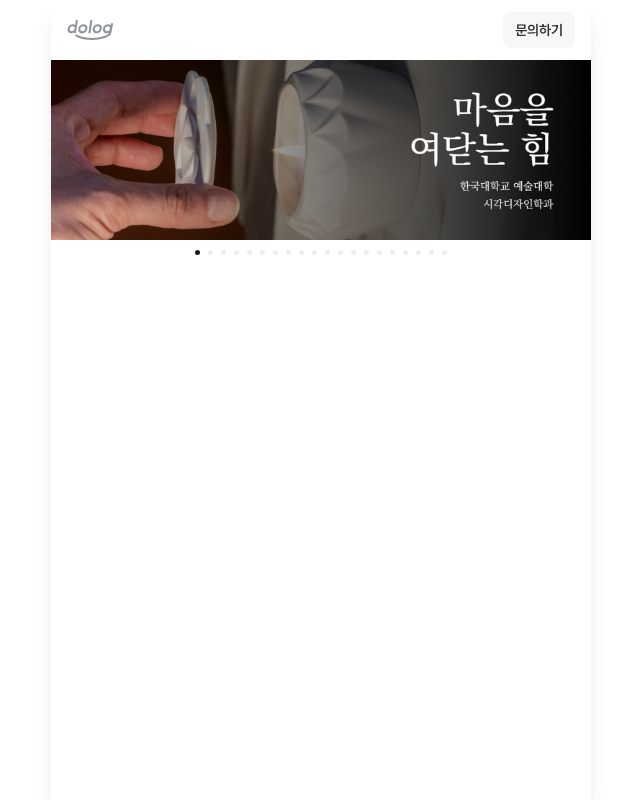
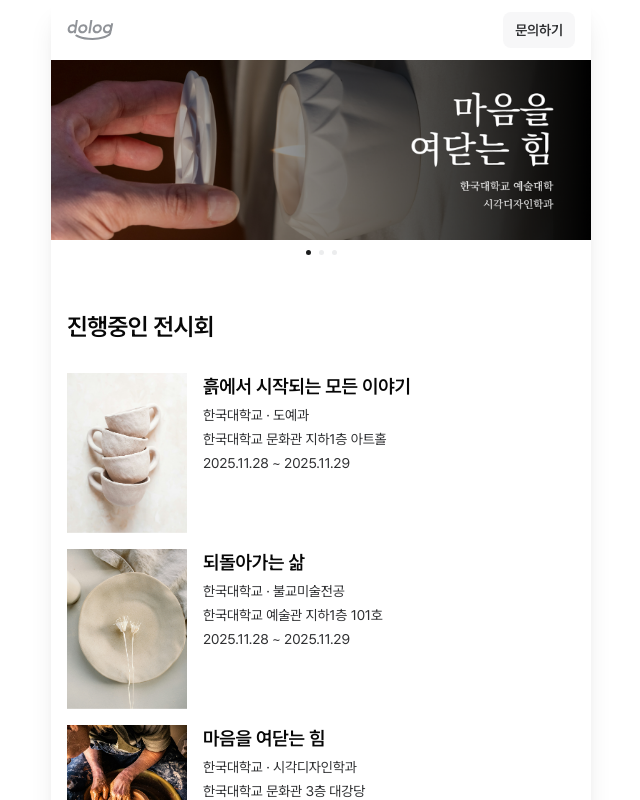
Before and after one commit to DoLog-Team/DoLog-FE, a Next.js app in the folder apps/client/: page / in a window 1280 px wide. Shown: the top 800 px of the page, without its empty margins (319-959 px from the left). Built offline with nearby package versions, Linux system fonts and the light colour scheme.

Commit message:
feat: 진행중인 전시회 ui 구현

```diff
--- a/apps/client/app/(main)/_components/Banner.tsx
+++ b/apps/client/app/(main)/_components/Banner.tsx
@@ -47,7 +47,7 @@ export default function Banner({ banners }: { banners: BannerItem[] }) {
 					className="flex h-full transition-transform duration-300 ease-in-out"
 					style={{ transform: `translateX(-${current * 100}%)` }}
 				>
-					{banners.map((banner) => (
+					{banners.map((banner, i) => (
 						<Link
 							key={banner.id}
 							href={banner.linkUrl}
@@ -59,6 +59,7 @@ export default function Banner({ banners }: { banners: BannerItem[] }) {
 								fill
 								sizes="(max-width: 540px) 100vw, 540px"
 								className="object-cover"
+								priority={i === 0}
 							/>
 						</Link>
 					))}
--- /dev/null
+++ b/apps/client/app/(main)/_components/ExhibitionCard.tsx
@@ -0,0 +1,42 @@
+import Image from "next/image";
+
+export interface ExhibitionItem {
+  id: string;
+  title: string;
+  univName: string;
+  deptName: string;
+  location: string;
+  imageUrl: string;
+  startDate: string;
+  endDate: string;
+}
+
+const formatDate = (date: string) => date.replace(/-/g, ".");
+
+export default function ExhibitionCard({
+  title,
+  univName,
+  deptName,
+  location,
+  imageUrl,
+  startDate,
+  endDate,
+}: Omit<ExhibitionItem, "id">) {
+  return (
+    <article className="flex gap-4">
+      <div className="relative self-stretch h-40 aspect-3/4 shrink-0 overflow-hidden">
+        <Image src={imageUrl} alt={title} fill />
+      </div>
+      <div className="flex flex-col gap-1">
+        <h3 className="text-head3 text-strong">{title}</h3>
+        <p className="text-body2 text-light">
+          {univName} · {deptName}
+        </p>
+        <p className="text-body2 text-light">{location}</p>
+        <p className="text-body2 text-light">
+          {formatDate(startDate)} ~ {formatDate(endDate)}
+        </p>
+      </div>
+    </article>
+  );
+}
--- /dev/null
+++ b/apps/client/app/(main)/_mocks/banner.ts
@@ -0,0 +1,8 @@
+import type { BannerItem } from "../_components/Banner";
+
+export const MOCK_BANNERS: BannerItem[] = Array.from({ length: 3 }, (_, i) => ({
+	id: i + 1,
+	imageUrl: "/images/banner.png",
+	orderIndex: i + 1,
+	linkUrl: `/exhibitions/${i + 1}`,
+}));
--- /dev/null
+++ b/apps/client/app/(main)/_mocks/exhibition.ts
@@ -0,0 +1,34 @@
+import type { ExhibitionItem } from "../_components/ExhibitionCard";
+
+export const MOCK_EXHIBITIONS: ExhibitionItem[] = [
+	{
+		id: "uuid-1",
+		title: "흙에서 시작되는 모든 이야기",
+		univName: "한국대학교",
+		deptName: "도예과",
+		location: "한국대학교 문화관 지하1층 아트홀",
+		imageUrl: "/images/cups.png",
+		startDate: "2025-11-28",
+		endDate: "2025-11-29",
+	},
+	{
+		id: "uuid-2",
+		title: "되돌아가는 삶",
+		univName: "한국대학교",
+		deptName: "불교미술전공",
+		location: "한국대학교 예술관 지하1층 101호",
+		imageUrl: "/images/plate.png",
+		startDate: "2025-11-28",
+		endDate: "2025-11-29",
+	},
+	{
+		id: "uuid-3",
+		title: "마음을 여닫는 힘",
+		univName: "한국대학교",
+		deptName: "시각디자인학과",
+		location: "한국대학교 문화관 3층 대강당",
+		imageUrl: "/images/pottery.png",
+		startDate: "2025-11-28",
+		endDate: "2025-11-29",
+	},
+];
--- a/apps/client/app/(main)/page.tsx
+++ b/apps/client/app/(main)/page.tsx
@@ -1,18 +1,38 @@
-import Banner, { type BannerItem } from "./_components/Banner";
+import Link from "next/link";
+import { Title } from "@/components/common/Title/Title";
+import Banner from "./_components/Banner";
+import ExhibitionCard from "./_components/ExhibitionCard";
 import { Header } from "./_components/Header";
-
-const MOCK_BANNERS: BannerItem[] = Array.from({ length: 20 }, (_, i) => ({
-	id: i + 1,
-	imageUrl: "/images/banner.png",
-	orderIndex: i + 1,
-	linkUrl: `/exhibitions/${i + 1}`,
-}));
+import { MOCK_BANNERS } from "./_mocks/banner";
+import { MOCK_EXHIBITIONS } from "./_mocks/exhibition";
 
 export default function MainPage() {
   return (
     <div className="flex flex-col">
       <Header />
       <Banner banners={MOCK_BANNERS} />
+
+      <section className="flex flex-col px-4 pt-6">
+        <Title title="진행중인 전시회" />
+        <div className="flex flex-col gap-4 mt-4">
+          {MOCK_EXHIBITIONS.map((exhibition) => (
+            <Link
+              key={exhibition.id}
+              href={`/exhibition/${exhibition.id}`}
+              target="_blank"
+              rel="noopener noreferrer"
+            >
+              <ExhibitionCard {...exhibition} />
+            </Link>
+          ))}
+        </div>
+        <Link
+          href="/exhibitions"
+          className="bg-fg-lighter text-body2 text-light text-center py-4 rounded-lg mt-7"
+        >
+          더보기
+        </Link>
+      </section>
     </div>
   );
 }
```
Lines whose indentation alone changed are shown as unchanged.
